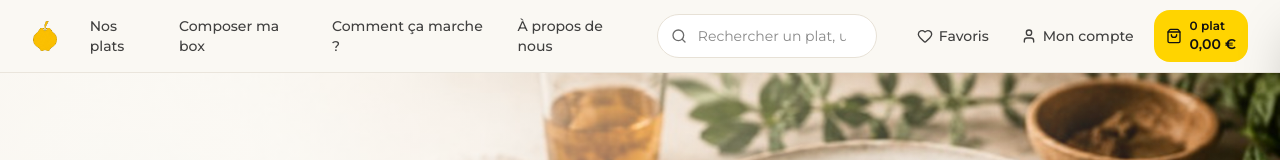
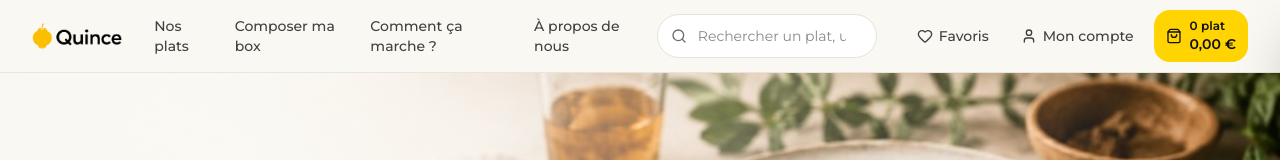
Before and after one commit to quinceofficiel-source/QUINCE, a Next.js app: page / in a window 1280 px wide. Shown: the top 160 px of the page. Built offline with nearby package versions, Linux system fonts and the light colour scheme.

Commit message:
Utiliser le lockup fruit jaune et Quince comme logo du site.
Co-authored-by: Cursor <cursoragent@cursor.com>

```diff
--- a/src/app/admin/forgot-password/page.tsx
+++ b/src/app/admin/forgot-password/page.tsx
@@ -11,7 +11,7 @@ export default function ForgotPasswordPage() {
   return (
     <div className="flex min-h-screen items-center justify-center bg-cream px-4 py-16">
       <div className="mx-auto w-full max-w-md rounded-[1.75rem] bg-white p-8">
-        <Image src="/logo.png" alt="Quince" width={198} height={246} className="h-10 w-auto" />
+        <Image src="/logo.png" alt="Quince" width={915} height={284} className="h-8 w-auto" />
         <h1 className="mt-6 font-display text-3xl">Mot de passe oublié</h1>
         <p className="mt-2 text-sm text-muted">Indiquez votre email professionnel. Si le compte existe, un lien de réinitialisation sera envoyé.</p>
         {state?.sent ? (
--- a/src/components/Logo.tsx
+++ b/src/components/Logo.tsx
@@ -8,9 +8,9 @@ export function Logo({ className, compact = false }: { className?: string; compa
       <Image
         src="/logo.png"
         alt="Quince"
-        width={198}
-        height={246}
-        className={cn("w-auto", compact ? "h-7" : "h-8")}
+        width={915}
+        height={284}
+        className={cn("w-auto max-w-[148px] sm:max-w-none", compact ? "h-[22px]" : "h-7")}
         priority
       />
     </Link>
--- a/src/components/admin/AdminShell.tsx
+++ b/src/components/admin/AdminShell.tsx
@@ -33,7 +33,7 @@ export function AdminShell({
       <aside className="fixed inset-y-0 left-0 z-30 hidden w-60 border-r border-line bg-white print:hidden lg:flex lg:flex-col">
         <div className="flex h-16 items-center px-5">
           <Link href="/admin" className="inline-flex items-center" aria-label="Back-office Quince">
-            <Image src="/logo.png" alt="Quince" width={198} height={246} className="h-7 w-auto" />
+            <Image src="/logo.png" alt="Quince" width={915} height={284} className="h-6 w-auto" />
           </Link>
         </div>
         <nav className="flex-1 space-y-0.5 px-3 py-2">
@@ -63,7 +63,7 @@ export function AdminShell({
       <div className="print:pl-0 lg:pl-60">
         <header className="sticky top-0 z-20 flex h-16 items-center gap-3 border-b border-line bg-white/90 px-4 backdrop-blur print:hidden">
           <Link href="/admin" className="lg:hidden">
-            <Image src="/logo.png" alt="Quince" width={198} height={246} className="h-6 w-auto" />
+            <Image src="/logo.png" alt="Quince" width={915} height={284} className="h-5 w-auto" />
           </Link>
           <form action="/admin/orders" className="relative hidden min-w-0 flex-1 md:block">
             <Search className="absolute top-1/2 left-3 h-4 w-4 -translate-y-1/2 text-muted" />
--- a/src/components/admin/LoginForm.tsx
+++ b/src/components/admin/LoginForm.tsx
@@ -10,7 +10,7 @@ export function LoginForm() {
 
   return (
     <div className="mx-auto w-full max-w-md rounded-[1.75rem] bg-white p-8 shadow-[0_20px_60px_-36px_rgba(17,17,17,0.35)]">
-      <Image src="/logo.png" alt="Quince" width={198} height={246} className="h-10 w-auto" />
+      <Image src="/logo.png" alt="Quince" width={915} height={284} className="h-8 w-auto" />
       <h1 className="mt-6 font-display text-3xl tracking-tight">Back-office</h1>
       <p className="mt-2 text-sm text-muted">Accès réservé à l’équipe Quince.</p>
       <form action={action} className="mt-8 space-y-4">
```
Also changed, not shown: public/logo.png.
